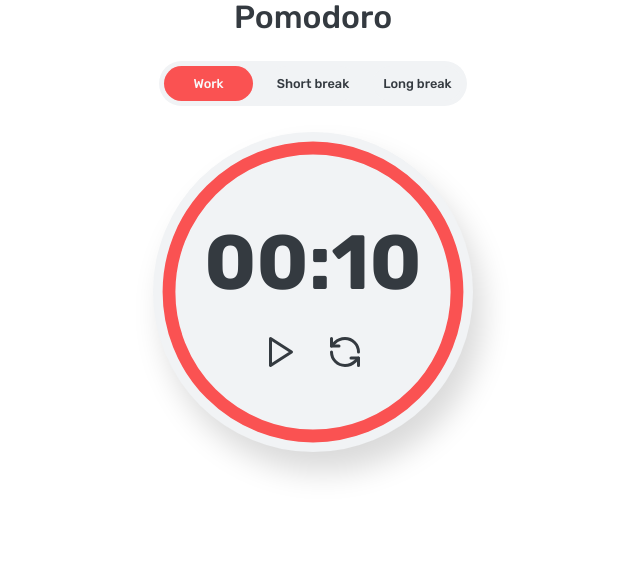
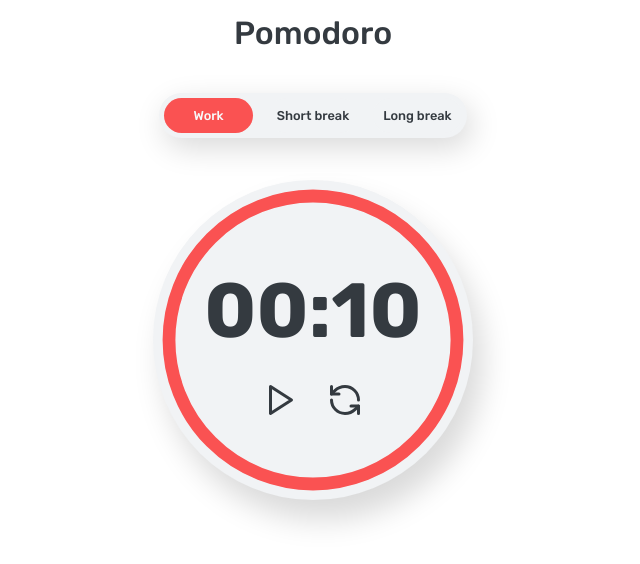
Before and after one commit to verasls/pomodoro, a Next.js app: page / in a window 1280 px wide. Shown: the top 564 px of the page, without its empty margins (327-967 px from the left). Built offline with nearby package versions, Linux system fonts and the light colour scheme.

Commit message:
Tweak the design

```diff
--- a/app/GlobalStyles.tsx
+++ b/app/GlobalStyles.tsx
@@ -11,7 +11,8 @@ const styles = css`
       --primary-color: #f1f3f5;
       --accent-color: #fa5252;
       --white: #f8f9fa;
-      --shadow: 10px 20px 30px 0px rgba(0, 0, 0, 0.15);
+      --shadow-small: 5px 10px 30px 0px rgba(0, 0, 0, 0.15);
+      --shadow-large: 10px 20px 30px 0px rgba(0, 0, 0, 0.15);
     }
   }
 
--- a/app/components/Heading.tsx
+++ b/app/components/Heading.tsx
@@ -18,6 +18,7 @@ const Heading = styled.h1<HeadingProps>`
       : ""
   };
   font-weight: 500;
+  margin: 1rem 0
   `}
 `;
 
--- a/app/components/Menu.tsx
+++ b/app/components/Menu.tsx
@@ -7,6 +7,7 @@ const MenuContainer = styled.div`
   gap: 1rem;
   background-color: var(--primary-color);
   border-radius: 50px;
+  box-shadow: var(--shadow-small);
   margin: 1.6rem 0;
   padding: 5px;
 `;
--- a/app/components/Timer.tsx
+++ b/app/components/Timer.tsx
@@ -18,8 +18,9 @@ const TimerWrapper = styled.div`
   border-radius: 50%;
   width: 95%;
   max-width: 20rem;
+  margin: 1rem 0;
   background-color: var(--primary-color);
-  box-shadow: var(--shadow);
+  box-shadow: var(--shadow-large);
 `;
 
 const TimerContainer = styled.div`
```
